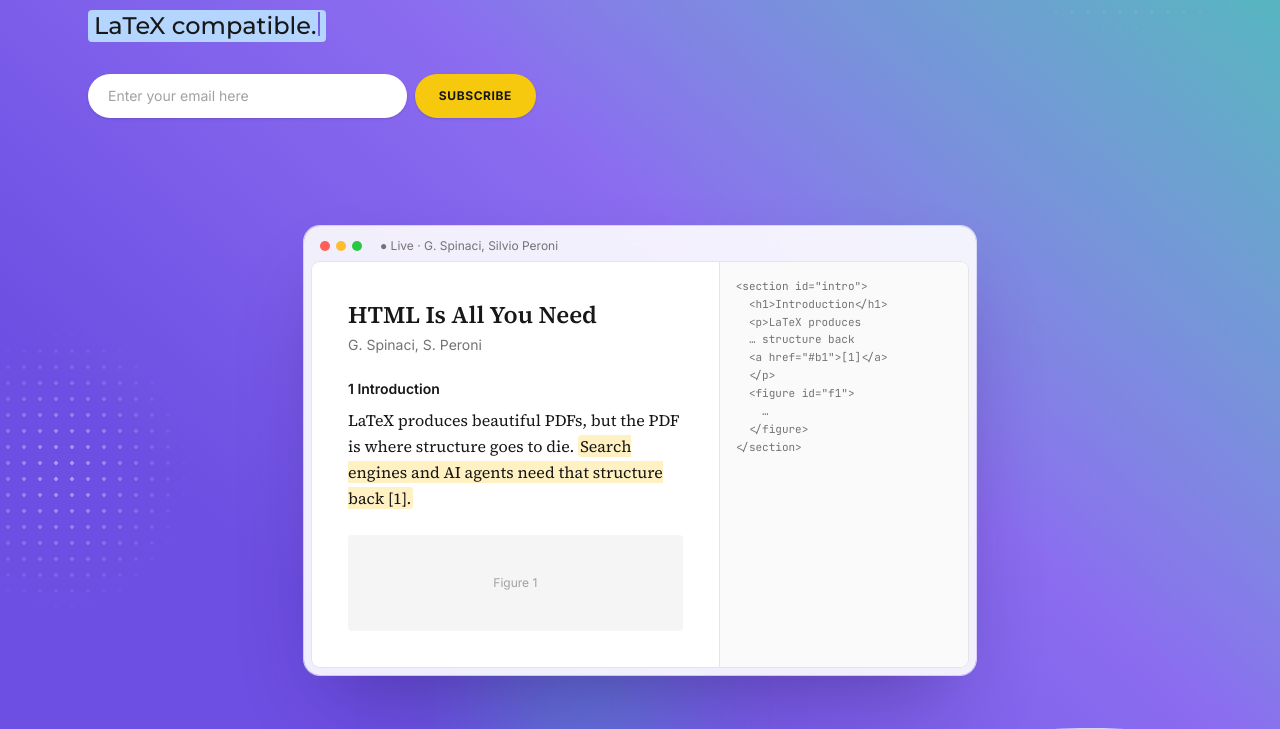
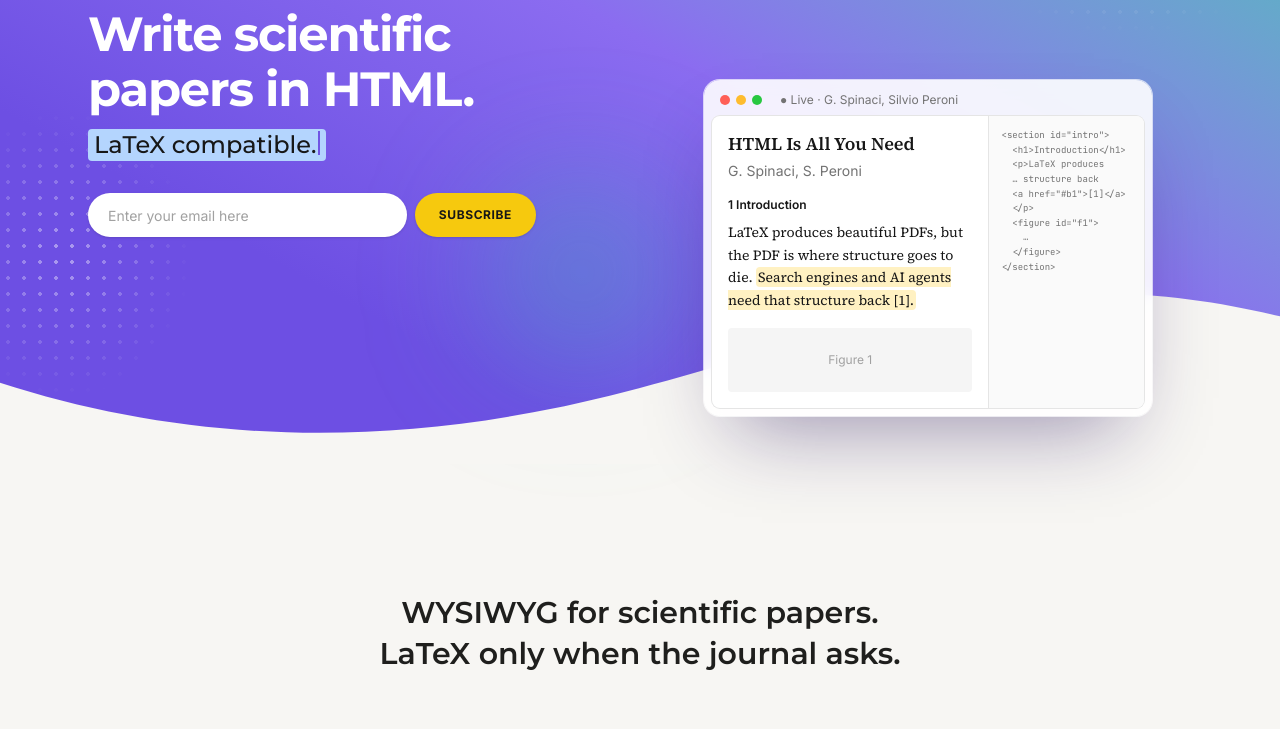
Before and after one commit to gspinaci/writeditor-homepage, a Next.js app: page / in a window 1280 px wide. Shown: the part 244-973 px from the top of the page. Built offline with nearby package versions, Linux system fonts and the light colour scheme.

Commit message:
Hero layout, copy updates, GitHub Pages deploy workflow

```diff
--- a/app/page.tsx
+++ b/app/page.tsx
@@ -16,8 +16,8 @@ const icons = {
 };
 
 const features = [
-  { icon: icons.code, title: "Papers machines can read", body: "Writ writes RASH, a scholarly subset of HTML. Every section, figure, formula and citation is tagged as you type, so your paper is searchable, linkable and ready for linked data, not locked inside a PDF." },
-  { icon: icons.agent, title: "Your agent, your keys", body: "Plug in your own API key, or connect Claude Code or any MCP agent to a live session. Agents edit the same paper you see, in real time. Skills from the marketplace plug in the same way." },
+  { icon: icons.code, title: "Papers machines can read", body: <>Writ uses <a href="https://github.com/essepuntato/rash" className="underline hover:text-brand-violet">RASH</a>, a scholarly subset of HTML. Every section, figure, formula and citation is tagged as you type, so your paper is searchable, linkable and ready for linked data, not locked inside a PDF.</> },
+  { icon: icons.agent, title: "HTML-first is AI-first", body: "Plug in your own API key, or connect any MCP agent to a live session. Agents and skills edit the same paper you see, in real time." },
   { icon: icons.history, title: "Every change has an author", body: "Co-authors and agents write together. Each change is recorded with who made it, person or model, so you always know who wrote what." },
 ];
 
@@ -34,7 +34,7 @@ export default function Home() {
   return (
     <div className="theme-light min-h-dvh bg-bg font-sans text-ink">
       {/* ---------- HERO ---------- */}
-      <section className="relative isolate overflow-hidden bg-linear-to-tr from-brand-purple from-25% via-brand-violet via-55% to-brand-teal text-white">
+      <section className="relative isolate overflow-x-clip bg-linear-to-tr from-brand-purple from-25% via-brand-violet via-55% to-brand-teal text-white">
         <div aria-hidden className="absolute -right-10 -top-10 -z-10 h-80 w-96 [mask-image:radial-gradient(closest-side,black,transparent)]" style={dots} />
         <div aria-hidden className="absolute -left-16 top-1/2 -z-10 h-72 w-64 [mask-image:radial-gradient(closest-side,black,transparent)]" style={dots} />
         <div aria-hidden className="absolute bottom-24 left-[38%] -z-10 h-48 w-48 rounded-full bg-brand-teal/30 blur-3xl" />
@@ -58,10 +58,9 @@ export default function Home() {
           </a>
         </header>
 
-        <div className="mx-auto grid max-w-6xl items-center gap-12 px-4 pb-40 pt-8 sm:px-6 lg:grid-cols-[1fr_1.45fr] lg:pb-64 lg:pt-14">
-          <div className="lg:col-span-2">
-            <p className="mb-4 inline-block rounded-full bg-white/15 px-3 py-1 text-xs font-medium ring-1 ring-white/25">Closed alpha · invite only</p>
-            <h1 className="whitespace-nowrap font-display text-[clamp(1.05rem,4.4vw,3.25rem)] font-bold leading-[1.15] tracking-tight">
+        <div className="mx-auto grid max-w-6xl items-center gap-12 px-4 pb-40 pt-8 sm:px-6 lg:grid-cols-[1fr_1fr] lg:pb-40 lg:pt-32">
+          <div>
+            <h1 className="font-display text-3xl sm:text-4xl lg:text-5xl font-bold leading-[1.15] tracking-tight">
               Write scientific papers in HTML.
               <span className="mt-3 block w-fit rounded-sm bg-[#b4d5fe] px-1.5 text-xl font-medium tracking-normal text-neutral-900 sm:text-2xl">LaTeX compatible.<span aria-hidden className="ml-0.5 inline-block h-[1em] w-0.5 translate-y-0.5 animate-pulse bg-brand-purple" /></span>
             </h1>
@@ -69,25 +68,25 @@ export default function Home() {
           </div>
 
           {/* product shot, drawn in markup so it stays sharp */}
-          <div className="mx-auto w-full max-w-2xl lg:col-span-2 lg:translate-y-8">
+          <div className="relative z-10 mx-auto w-full max-w-md lg:translate-y-28">
           <div className="relative" aria-label="Editor preview" role="img">
             <div className="overflow-hidden rounded-2xl bg-white/90 p-2 shadow-[0_40px_80px_-30px_rgb(40_20_90/.45)] ring-1 ring-white/70 backdrop-blur">
               <div className="flex items-center gap-1.5 px-2 pb-2 pt-1">
                 <span className="size-2.5 rounded-full bg-[#ff5f57]" /><span className="size-2.5 rounded-full bg-[#febc2e]" /><span className="size-2.5 rounded-full bg-[#28c840]" />
                 <span className="ml-3 text-xs text-neutral-500">● Live · G. Spinaci, Silvio Peroni</span>
               </div>
-              <div className="grid grid-cols-[1fr_38%] overflow-hidden rounded-lg bg-white text-neutral-900 ring-1 ring-neutral-200">
-                <div className="p-5 sm:p-9">
-                  <p className="font-serif text-2xl font-semibold leading-snug">HTML Is All You Need</p>
+              <div className="grid grid-cols-[1fr_36%] overflow-hidden rounded-lg bg-white text-neutral-900 ring-1 ring-neutral-200">
+                <div className="p-4">
+                  <p className="font-serif text-lg font-semibold leading-snug">HTML Is All You Need</p>
                   <p className="mt-1 text-sm text-neutral-500">G. Spinaci, S. Peroni</p>
-                  <p className="mt-6 text-sm font-semibold">1 Introduction</p>
-                  <p className="mt-2 font-serif text-base leading-relaxed">
+                  <p className="mt-4 text-xs font-semibold">1 Introduction</p>
+                  <p className="mt-2 font-serif text-sm leading-relaxed">
                     LaTeX produces beautiful PDFs, but the PDF is where structure goes to die.{" "}
                     <span className="rounded bg-[#fff1c2] px-0.5">Search engines and AI agents need that structure back [1].</span>
                   </p>
-                  <div className="mt-6 grid h-24 place-items-center rounded bg-neutral-100 text-xs text-neutral-400">Figure 1</div>
+                  <div className="mt-4 grid h-16 place-items-center rounded bg-neutral-100 text-xs text-neutral-400">Figure 1</div>
                 </div>
-                <pre className="overflow-hidden border-l border-neutral-200 bg-neutral-50 p-4 font-mono text-[11px] leading-relaxed text-neutral-500">{`<section id="intro">
+                <pre className="overflow-hidden border-l border-neutral-200 bg-neutral-50 p-3 font-mono text-[9px] leading-relaxed text-neutral-500">{`<section id="intro">
   <h1>Introduction</h1>
   <p>LaTeX produces
   … structure back
@@ -189,27 +188,12 @@ export default function Home() {
         {/* ---------- CTA BAND ---------- */}
         <section id="alpha" className="relative isolate overflow-hidden bg-brand-purple text-white">
           <div aria-hidden className="absolute -right-8 top-6 -z-10 h-56 w-72 [mask-image:radial-gradient(closest-side,black,transparent)]" style={dots} />
-          <div className="mx-auto grid max-w-6xl items-center gap-12 px-4 py-20 sm:px-6 md:grid-cols-[1.2fr_1fr]">
-            <div>
-              <h2 className="font-display text-3xl font-bold tracking-tight sm:text-4xl">Join the closed alpha now!</h2>
-              <p className="mt-4 max-w-lg text-white/85">
-                We are onboarding labs and research groups in small batches. Leave your email and we&apos;ll send an invite link when your spot opens.
-              </p>
-              <div className="mt-8"><WaitlistForm /></div>
-            </div>
-            <div aria-hidden className="mx-auto w-56 rotate-3 rounded-[2rem] bg-white/85 p-2.5 shadow-[0_30px_60px_-25px_rgb(30_10_80/.5)] ring-1 ring-white/60">
-              <div className="rounded-[1.5rem] bg-white p-4 text-neutral-900 ring-1 ring-neutral-200">
-                <p className="text-center font-mono text-[10px] text-neutral-400">paper.tex</p>
-                <pre className="mt-3 whitespace-pre-wrap font-mono text-[9px] leading-relaxed text-neutral-600">{`\\begin{abstract}
-We argue that …
-\\end{abstract}
-
-\\section{Introduction}
-LaTeX produces …
-\\cite{b1}.`}</pre>
-                <div className="mt-4 rounded-full bg-brand-purple py-1.5 text-center text-[9px] font-bold uppercase tracking-wider text-white">Exported</div>
-              </div>
-            </div>
+          <div className="mx-auto max-w-3xl px-4 py-24 text-center sm:px-6 sm:py-32">
+            <h2 className="font-display text-4xl font-bold tracking-tight sm:text-6xl">Join the closed alpha now!</h2>
+            <p className="mx-auto mt-6 max-w-2xl text-lg text-white/85 sm:text-xl">
+              We are onboarding labs and research groups in small batches. Leave your email and we&apos;ll send an invite link when your spot opens.
+            </p>
+            <div className="mt-10 [&>form]:mx-auto [&>form]:max-w-xl"><WaitlistForm /></div>
           </div>
         </section>
 
@@ -223,11 +207,9 @@ LaTeX produces …
           <div>
             <h2 className="font-display text-3xl font-bold leading-tight tracking-tight">Structure in, structure out.<br />Search everything.</h2>
             <p className="mt-5 leading-relaxed text-muted">
-              LaTeX is a typesetting language. Its structure gets lost in the PDF, and machines have to guess it back.
-              Writ stores your paper as RASH, a strict subset of HTML designed for scholarly articles. Every abstract, section, figure and reference stays tagged and addressable.
-              Search engines, institutional repositories and your own agents can read it as it was meant to be read.
+              A PDF loses your paper's structure, and machines have to guess it back.
+              Writ stores your paper as RASH, so every section, figure and reference stays tagged and readable by search engines, repositories and agents.
             </p>
-            <p className="mt-4 text-sm text-muted">Coming next: structured citations from Zotero (BibTeX/CSL) and a persistent identifier for every published paper.</p>
             <p className="mt-6 font-display text-sm font-bold uppercase tracking-wider text-brand-violet">Built on the RASH framework</p>
             <p className="text-xs text-muted">Research Articles in Simplified HTML</p>
           </div>
```
Also changed, not shown: 1 other file (tests, documents, lock files or other folders).
